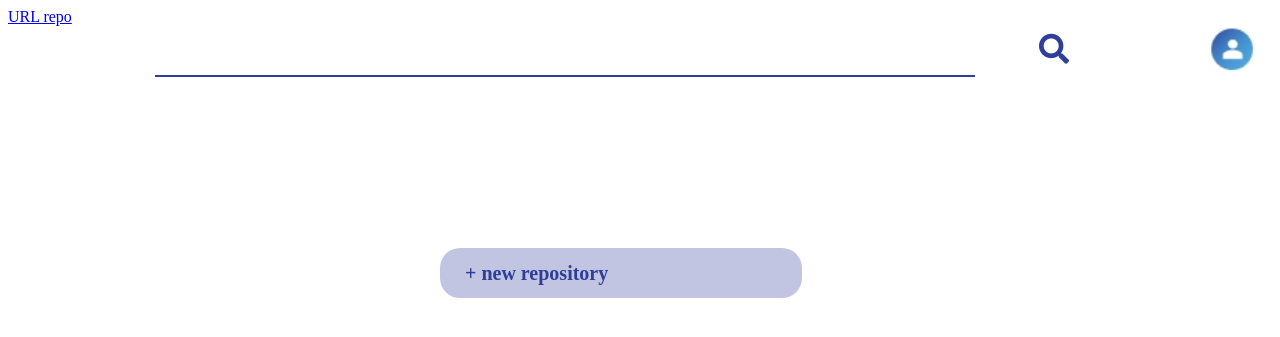
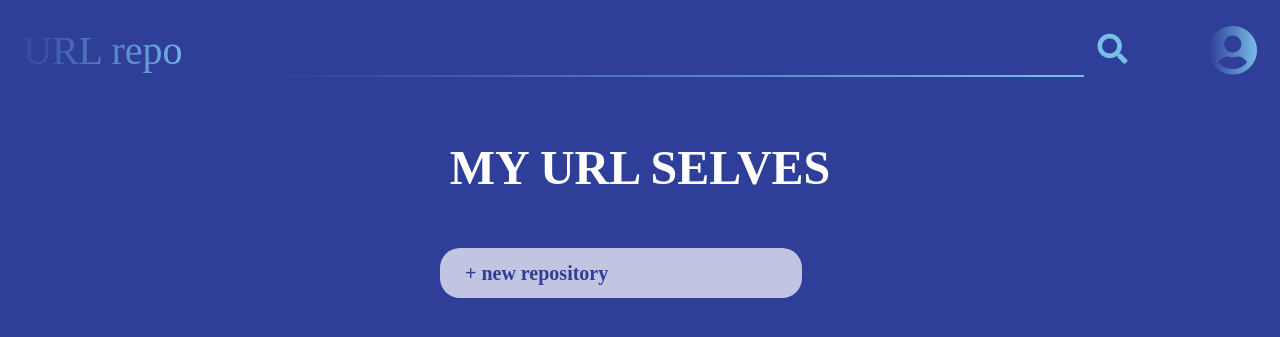
Before and after one commit to teamone-teamone/test, a Django app: template templates/user/myrepo.html in a window 1280 px wide. Shown: the top 337 px of the page. Run offline with Django 3.2, Linux system fonts and the light colour scheme; the template is opened without the code that fills it, so the values that code supplies are empty; some libraries are stand-ins or nearby versions; some web fonts are replaced.

Commit message:
feat:header 그라데이션

```diff
--- a/static/css/styles.css
+++ b/static/css/styles.css
@@ -9,6 +9,7 @@
 :root {
   background-color: white;
   margin: 0 auto;
+  font-family: "InfinitySans-BoldA1";
 }
 blockquote {
   border-radius: 30px;
@@ -215,25 +216,37 @@ blockquote input {
   font-weight: bolder;
   color: white;
 }
+.my-repo-white {
+  background: linear-gradient(to right, #ffffff, #f0f0f0);
+  -webkit-background-clip: text;
+  -webkit-text-fill-color: transparent;
+  text-decoration: none;
+  font-size: 40px;
+  font-family: "InfinitySans-BoldA1";
+  padding: 15px;
+}
 .white {
   color: white;
 }
 .my-repo-backgraound {
   background-color: #2e3e99;
-  background-color: white;
 }
 
-header {
+.header-box {
   display: flex;
   justify-content: space-between;
+
+  align-items: center;
 }
 
 .homelogo {
-  color: #78bfe7;
+  background: linear-gradient(to right, #2e3e99, #78bfe7);
+  -webkit-background-clip: text;
+  -webkit-text-fill-color: transparent;
   text-decoration: none;
-  font-size: 50px;
+  font-size: 40px;
   font-family: "InfinitySans-BoldA1";
-  display: flex;
+  padding: 15px;
 }
 
 .create_account,
@@ -255,25 +268,47 @@ header {
 button.img-button {
   border: none;
   background: transparent;
-  width: 100px;
   font-size: 30px;
+  font-weight: 100;
   margin: 15px;
+  margin-left: 0px;
   padding: 10px;
+  padding-left: 0px;
+  color: #78bfe7;
 }
 
-.fas {
-  color: #2e3e99;
+.profile-logo {
+  font-size: 50px;
+  background: linear-gradient(to right, #2e3e99, #78bfe7);
+  -webkit-background-clip: text;
+  -webkit-text-fill-color: transparent;
+  margin-right: 15px;
 }
 
-.keyword {
+.logout {
+  font-size: 15px;
+  background: linear-gradient(to right, #2e3e99, #78bfe7);
+  -webkit-background-clip: text;
+  -webkit-text-fill-color: transparent;
+  margin-right: 15px;
+  display: flex;
+  flex-direction: column;
+}
+
+.header-search-input {
   border: none;
-  border-bottom: 2px solid #2e3e99;
+
   outline: none;
   background: transparent;
   width: 800px;
   color: black;
   font-size: 1.063rem;
   padding: 10px;
+  margin: 10px;
+  border-bottom: 2px solid;
+  border-radius: 20px;
+  border-image: linear-gradient(to right, #2e3e99, #78bfe7);
+  border-image-slice: 1;
   margin: 10px;
 }
 
--- a/templates/component/base.html
+++ b/templates/component/base.html
@@ -1,7 +1,7 @@
 {% load i18n %}
 {%load static%}
 <!DOCTYPE html>
-<html lang="en" {%block backgraound_color%} {%endblock backgraound_color %}>
+<html lang="en" class="{%block backgraound_color%} {%endblock backgraound_color %}">
 
 <head>
    <meta charset="UTF-8">
@@ -13,11 +13,12 @@
 </head>
 
 <body >
-   <header>
-   {%block home_logo%}<a href = "{% url 'test:home' %}">URL repo</a> {%endblock home_logo %}
+   <header class="header-box">
+   {%block home_logo%}<a class="homelogo  " href = "{% url 'test:home' %}">URL repo</a> {%endblock home_logo %}
 
    <form class="search">
-      <input class="keyword" type="text" name="search" maxlength= 500 value="" autocomplete="off">
+      <input  class=" header-search-input " type="text" name="search" maxlength= 500 value="" autocomplete="off">
+
       <button class="img-button" type="submit" name="click" value="">
          <i class="fas fa-search"></i>
       </button>
@@ -25,10 +26,10 @@
    </form>
 
    {% if user.is_authenticated %}
-    {%block userbutton%}<a href = "{% url 'user:myrepo' %}">My page</a>  {%endblock userbutton %}
+    {%block userbutton%}<a href = "{% url 'user:myrepo' %}"><i class="profile-logo fas fa-user-circle"></i></a>  {%endblock userbutton %}
 
     {% else %}
-       <a class="login" href = "{% url 'user:login' %}"><img src="{% static 'image/person.jpg'%}" ></a>
+       <a class="login" href = "{% url 'user:login' %}"><i class="profile-logo fas fa-user-circle"></i></a>
     {% endif %}
 
 
--- a/templates/user/myrepo.html
+++ b/templates/user/myrepo.html
@@ -4,15 +4,15 @@
 {{user.nickname}}
 {%endblock%}
     {%block userbutton%}
-    <a href="{% url 'user:logout' %}">logout</a>
+    <a class="logout" href="{% url 'user:logout' %}"><i class="profile-logo fas fa-user-circle"></i>logout</a>
     {%endblock userbutton %}
 
 
     {%block home_logo%}
-    <a href="{% url 'test:home'%}">URL repo</a>
+    <a class="homelogo" href="{% url 'test:home'%}">URL repo</a>
     {%endblock home_logo %}
-{%block backgraound_color%}class="my-repo-backgraound" {%endblock backgraound_color %}
-
+{%block backgraound_color%}my-repo-backgraound {%endblock backgraound_color %}
+{%block text_color%}my-repo-white{%endblock text_color %}
 {% block main%}
 
 <div class="my-repo-backgraound">
```
Also changed, not shown: templates/repository/urlrepository.html (+0 -12 lines).
